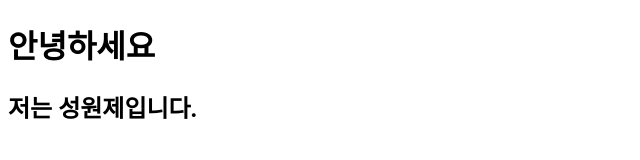
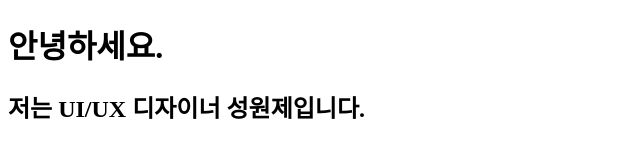
Before and after one commit to sungwonje/blog, a plain HTML site: page docs/index.html in a window 1280 px wide. Shown: the whole page, without its empty margins (0-640 px from the left). Drawn offline with Linux system fonts and the light colour scheme.

Commit message:
Add files via upload

```diff
--- a/docs/index.html
+++ b/docs/index.html
@@ -8,9 +8,9 @@
 </head>
 <body>
 
-  <h1>안녕하세요</h1>
+  <h1>안녕하세요.</h1>
 
-  <h2>저는 성원제입니다.</h2>
+  <h2>저는 UI/UX 디자이너 성원제입니다.</h2>
 
 </body>
 </html>
```
